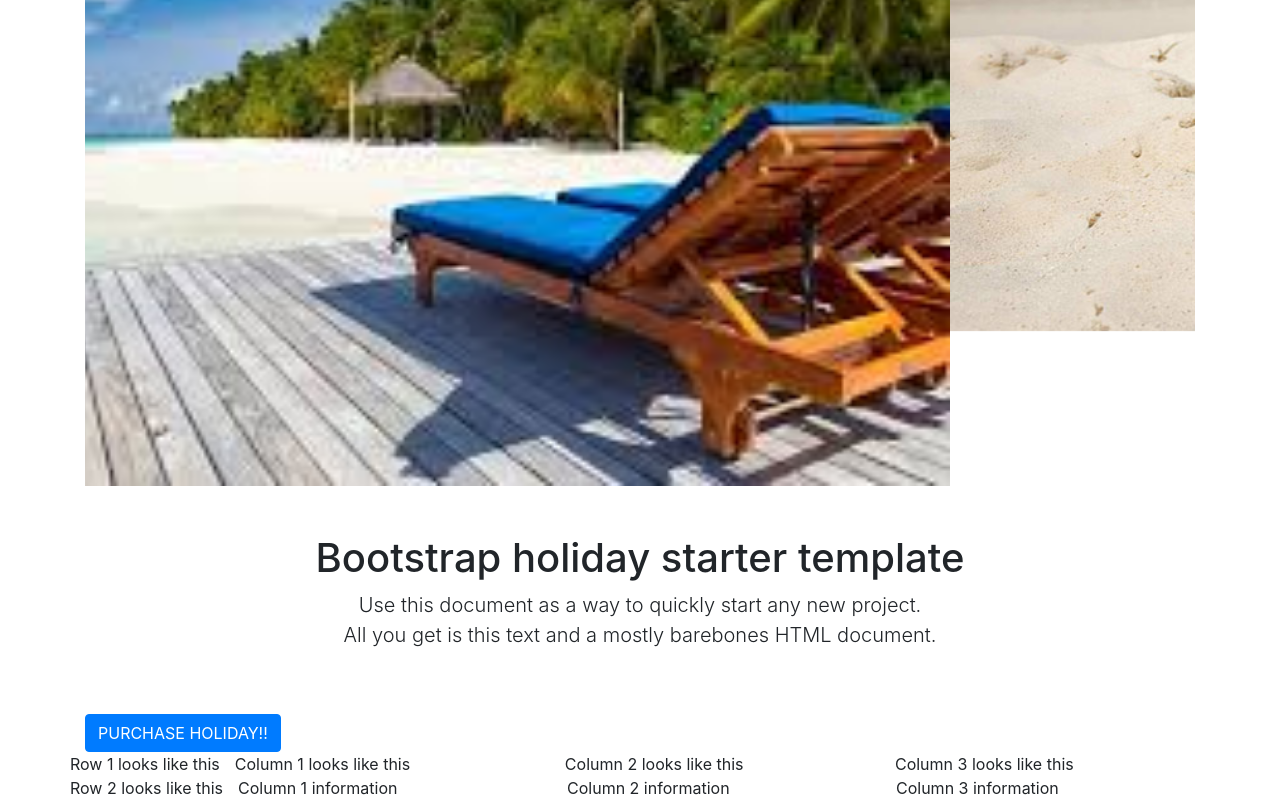
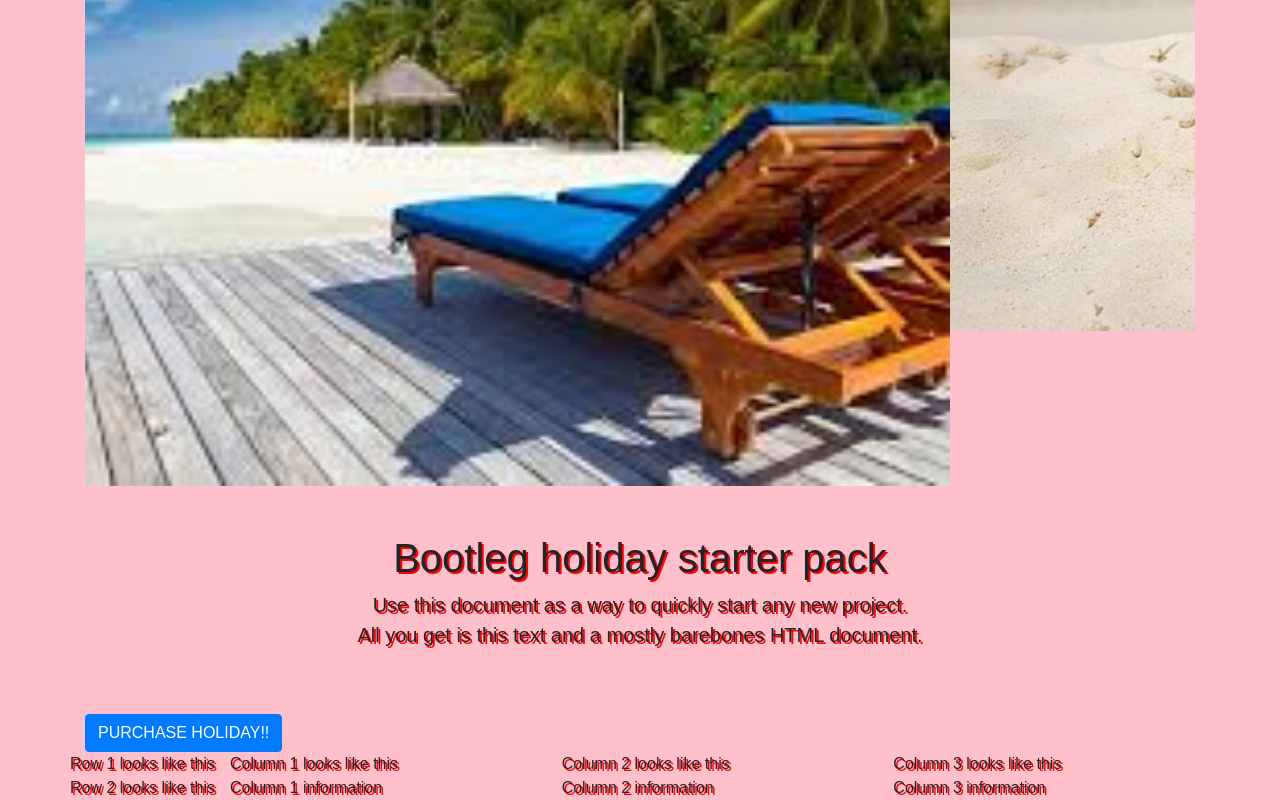
Before and after one commit to NatPla/coding_course, a plain HTML site: page beginners-week-five-master/index.html in a window 1280 px wide. Shown: the part 373-1173 px from the top of the page. Drawn offline with nearby package versions, Linux system fonts and the light colour scheme.

Commit message:
Changed font and text
changed bootstrap holiday to bootleg holiday starterpack
changed font to text-shadow

```diff
--- a/beginners-week-five-master/css/styles.css
+++ b/beginners-week-five-master/css/styles.css
@@ -1,5 +1,9 @@
 body {
   padding-top: 5rem;
+  background-color: pink;
+  font-family: fantasy;
+  text-shadow: 2px 2px #ff0000;
+
 }
 .starter-template {
   padding: 3rem 1.5rem;
--- a/beginners-week-five-master/index.html
+++ b/beginners-week-five-master/index.html
@@ -53,7 +53,7 @@
         </div>
       </div>
       <div class="starter-template">
-        <h1>Bootstrap holiday starter template</h1>
+        <h1>Bootleg holiday starter pack</h1>
         <p class="lead">Use this document as a way to quickly start any new project.<br> All you get is this text and a mostly barebones HTML document.</p>
       </div>
       <!-- Button trigger modal -->
```
